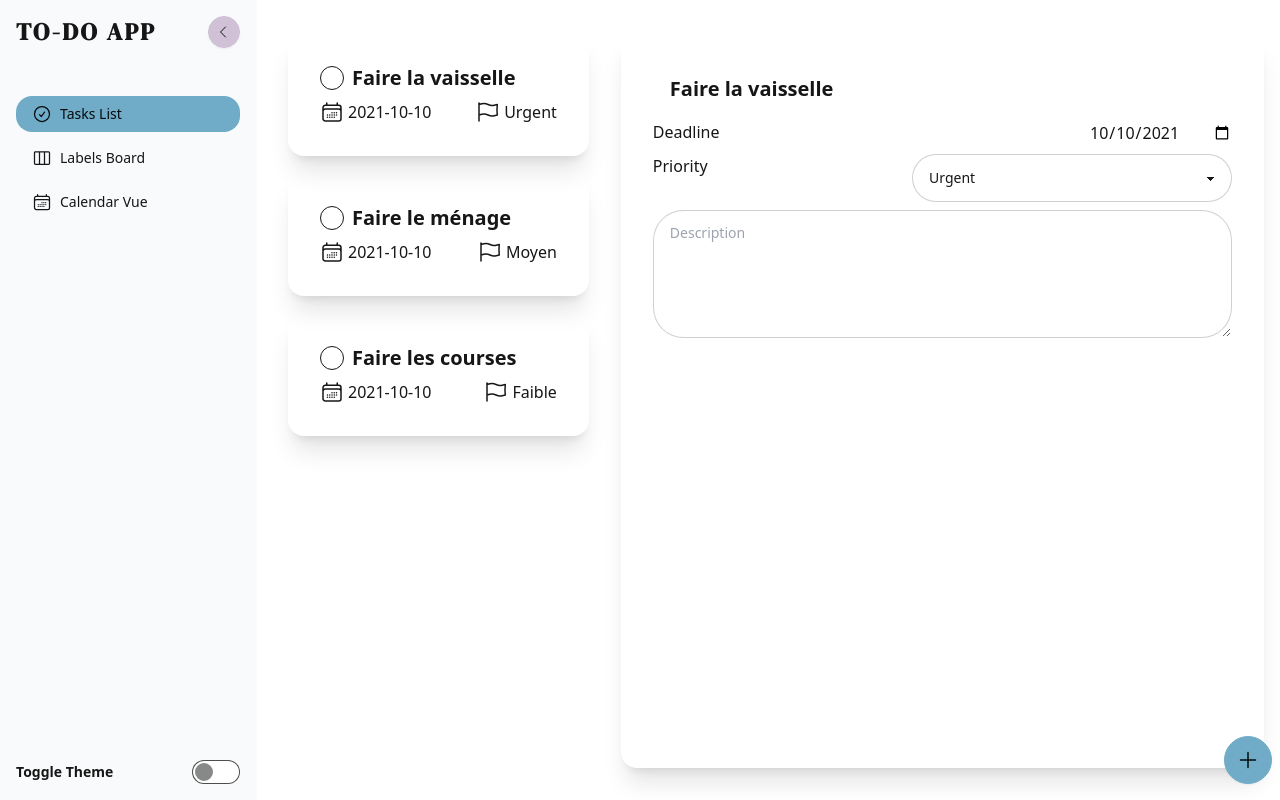
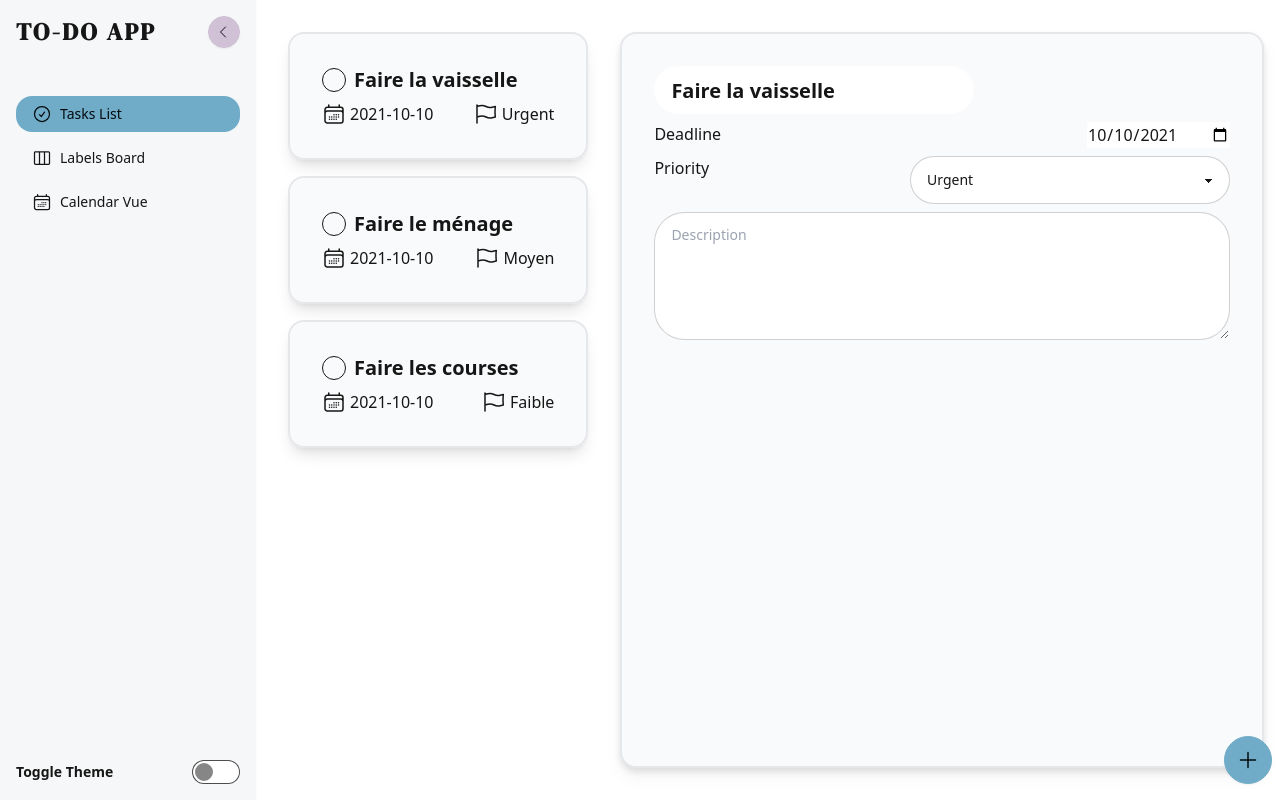
Before and after one commit to AurelieESEO/todo_react_project, a React (Vite) app in the folder todo_react_project/: page / in a window 1280 px wide. Built offline with nearby package versions, Linux system fonts and the light colour scheme; a web font is replaced by a local one.

Commit message:
Task type in model folder, refacto, and warning supressed
TODO: change of the task with TaskEdit.tsx

```diff
--- a/todo_react_project/src/components/Sidebar.tsx
+++ b/todo_react_project/src/components/Sidebar.tsx
@@ -24,7 +24,7 @@ const Sidebar: React.FC = () => {
 	return (
 		<aside className={`h-screen ${short ? 'w-20' : 'w-64'}`}>
 			<nav
-				className={`bg-base-200 h-full flex flex-col border-accent-content shadow-sm`}>
+				className={`bg-base-300/20 h-full flex flex-col border-accent-content shadow-sm`}>
 				<div className={`p-4 pb-2 flex ${short ? 'justify-center' : 'justify-between'} items-center`}>
 					{short ?
 						null :
--- a/todo_react_project/src/components/Task.tsx
+++ /dev/null
@@ -1,52 +0,0 @@
-import React from "react";
-
-type Props = {
-  id: number;
-  title: string;
-  deadline: string;
-  priority: string;
-};
-const Task: React.FC<Props> = (props: Props) => {
-  const [detailsVisible, setDetailsVisible] = React.useState(true);
-  const [title, setTitle] = React.useState(props.title);
-  const [deadline, setDeadline] = React.useState(props.deadline);
-  const prioritiesAvailable = ['Urgent', 'Moyen', 'Faible'];
-  const [priority, setPriority] = React.useState(props.priority);
-
-  return (
-      <div className=" flex flex-column card w-full shadow-xl gap-1 mb-4">
-        <div className="card-body">
-          <div className="flex flex-row flex-start items-center">
-            <button
-                className={`btn btn-xs btn-circle btn-outline mr-2`}>
-            </button>
-            <h2 className="card-title">{title}</h2>
-          </div>
-          <div className={"flex flex-column"}>
-            <div className={"w-full flex justify-between"}>
-              <div className={"flex gap-1"}>
-                <svg xmlns="http://www.w3.org/2000/svg" fill="none"
-                     viewBox="0 0 24 24" stroke-width="1.5" stroke="currentColor"
-                     className="w-6 h-6">
-                  <path stroke-linecap="round" stroke-linejoin="round"
-                        d="M6.75 3v2.25M17.25 3v2.25M3 18.75V7.5a2.25 2.25 0 012.25-2.25h13.5A2.25 2.25 0 0121 7.5v11.25m-18 0A2.25 2.25 0 005.25 21h13.5A2.25 2.25 0 0021 18.75m-18 0v-7.5A2.25 2.25 0 015.25 9h13.5A2.25 2.25 0 0121 11.25v7.5m-9-6h.008v.008H12v-.008zM12 15h.008v.008H12V15zm0 2.25h.008v.008H12v-.008zM9.75 15h.008v.008H9.75V15zm0 2.25h.008v.008H9.75v-.008zM7.5 15h.008v.008H7.5V15zm0 2.25h.008v.008H7.5v-.008zm6.75-4.5h.008v.008h-.008v-.008zm0 2.25h.008v.008h-.008V15zm0 2.25h.008v.008h-.008v-.008zm2.25-4.5h.008v.008H16.5v-.008zm0 2.25h.008v.008H16.5V15z"/>
-                </svg>
-                <p>{deadline}</p>
-              </div>
-              <div className={"flex gap-1"}>
-                <svg xmlns="http://www.w3.org/2000/svg" fill="none"
-                     viewBox="0 0 24 24" stroke-width="1.5" stroke="currentColor"
-                     className="w-6 h-6">
-                  <path stroke-linecap="round" stroke-linejoin="round"
-                        d="M3 3v1.5M3 21v-6m0 0l2.77-.693a9 9 0 016.208.682l.108.054a9 9 0 006.086.71l3.114-.732a48.524 48.524 0 01-.005-10.499l-3.11.732a9 9 0 01-6.085-.711l-.108-.054a9 9 0 00-6.208-.682L3 4.5M3 15V4.5"/>
-                </svg>
-                <p>{priority}</p>
-              </div>
-            </div>
-          </div>
-        </div>
-      </div>
-  );
-}
-
-export default Task;
--- a/todo_react_project/src/components/TaskEdit.tsx
+++ b/todo_react_project/src/components/TaskEdit.tsx
@@ -1,40 +1,52 @@
-import React from "react";
-import Task from "./Task.tsx";
+import React from 'react';
+import Task from '../model/Task.tsx';
 
-type Props = {
-  task: typeof Task;
+type TaskEditProps = {
+  task: Task | null;
 };
 
-const TaskEdit: React.FC<Props> = (props: Props) => {
-  const [task, setTask] = React.useState(props.task);
+const TaskEdit: React.FC<TaskEditProps> = ({ task }) => {
   const prioritiesAvailable = ['Urgent', 'Moyen', 'Faible'];
 
-
-
   return (
-  <div className={`h-full w-full card bg-base-100 shadow-xl gap-1`}>
+      <div className="h-full w-full card gap-1 bg-base-200 drop-shadow-lg border-2">
         <div className="card-body">
-      <input className={"input card-title w-full max-w-xs"} value={task.title}
-             type="text"/>
-      <div className={'flex flex-column'}>
+          <input
+              className="input card-title w-full max-w-xs"
+              value={task ? task.title : 'Task'}
+              name="title"
+              type="text"
+              // onChange={handleInputChange}
+          />
+          <div className="flex flex-column">
             <p>Deadline</p>
-        <input type="date" value={task.deadline} />
+            <input
+                type="date"
+                value={task ? task.deadline : new Date().toISOString().slice(0, 10)}
+                name="deadline"
+                // onChange={handleInputChange}
+            />
           </div>
-      <div className={'flex flex-column'}>
+          <div className="flex flex-column">
             <p>Priority</p>
-        <select className="select select-bordered w-full max-w-xs" value={task.priority}>
-          <option disabled selected>Priority</option>
+            <select
+                className="select select-bordered w-full max-w-xs"
+                value={task ? task.priority : 'Priority'}
+                // onChange={handleSelectChange}
+            >
+              <option disabled>Select Priority</option>
               {prioritiesAvailable.map((priority, index) => (
                   <option key={index}>{priority}</option>
               ))}
             </select>
           </div>
-      <textarea className={"textarea textarea-bordered w-full h-32"}
-                placeholder={"Description"}/>
-
+          <textarea
+              className="textarea textarea-bordered w-full h-32"
+              placeholder="Description"
+          />
         </div>
       </div>
-)
-}
+  );
+};
 
 export default TaskEdit;
--- /dev/null
+++ b/todo_react_project/src/components/TaskItem.tsx
@@ -0,0 +1,59 @@
+import React from "react";
+import Task from "../model/Task.tsx";
+const TaskItem: React.FC<Task & { onClick: () => void }> = (props) => {
+  const { title, deadline, priority, onClick } = props;
+
+  return (
+      <div className="flex flex-column card w-full shadow-lg gap-1 mb-4">
+        <div
+            className="bg-base-200 card-body rounded-box border-2 hover:bg-base-300/50 cursor-pointer"
+            onClick={onClick}
+        >
+          <div className="flex flex-row flex-start items-center">
+            <button className={`btn btn-xs btn-circle btn-outline mr-2`}></button>
+            <h2 className="card-title">{title}</h2>
+          </div>
+          <div className={"flex flex-column"}>
+            <div className={"w-full flex justify-between"}>
+              <div className={"flex gap-1"}>
+                <svg
+                    xmlns="http://www.w3.org/2000/svg"
+                    fill="none"
+                    viewBox="0 0 24 24"
+                    stroke-width="1.5"
+                    stroke="currentColor"
+                    className="w-6 h-6"
+                >
+                  <path
+                      stroke-linecap="round"
+                      stroke-linejoin="round"
+                      d="M6.75 3v2.25M17.25 3v2.25M3 18.75V7.5a2.25 2.25 0 012.25-2.25h13.5A2.25 2.25 0 0121 7.5v11.25m-18 0A2.25 2.25 0 005.25 21h13.5A2.25 2.25 0 0021 18.75m-18 0v-7.5A2.25 2.25 0 015.25 9h13.5A2.25 2.25 0 0121 11.25v7.5m-9-6h.008v.008H12v-.008zM12 15h.008v.008H12V15zm0 2.25h.008v.008H12v-.008zM9.75 15h.008v.008H9.75V15zm0 2.25h.008v.008H9.75v-.008zM7.5 15h.008v.008H7.5V15zm0 2.25h.008v.008H7.5v-.008zm6.75-4.5h.008v.008h-.008v-.008zm0 2.25h.008v.008h-.008V15zm0 2.25h.008v.008h-.008v-.008zm2.25-4.5h.008v.008H16.5v-.008zm0 2.25h.008v.008H16.5V15z"
+                  ></path>
+                </svg>
+                <p>{deadline}</p>
+              </div>
+              <div className={"flex gap-1"}>
+                <svg
+                    xmlns="http://www.w3.org/2000/svg"
+                    fill="none"
+                    viewBox="0 0 24 24"
+                    stroke-width="1.5"
+                    stroke="currentColor"
+                    className="w-6 h-6"
+                >
+                  <path
+                      stroke-linecap="round"
+                      stroke-linejoin="round"
+                      d="M3 3v1.5M3 21v-6m0 0l2.77-.693a9 9 0 016.208.682l.108.054a9 9 0 006.086.71l3.114-.732a48.524 48.524 0 01-.005-10.499l-3.11.732a9 9 0 01-6.085-.711l-.108-.054a9 9 0 00-6.208-.682L3 4.5M3 15V4.5"
+                  ></path>
+                </svg>
+                <p>{priority}</p>
+              </div>
+            </div>
+          </div>
+        </div>
+      </div>
+  );
+};
+
+export default TaskItem;
--- a/todo_react_project/src/components/TaskView.tsx
+++ b/todo_react_project/src/components/TaskView.tsx
@@ -1,62 +1,54 @@
 import React from "react";
-import Task from "./Task.tsx";
+import TaskItem from "./TaskItem.tsx";
 import TaskEdit from "./TaskEdit.tsx";
+import Task from "../model/Task.tsx";
 
 const TaskView: React.FC = () => {
-  const initialTasks = [
+  const initialTasks: Task[] = [
     { id: 1, title: "Faire la vaisselle", deadline: "2021-10-10", priority: "Urgent" },
     { id: 2, title: "Faire le ménage", deadline: "2021-10-10", priority: "Moyen" },
     { id: 3, title: "Faire les courses", deadline: "2021-10-10", priority: "Faible" },
   ];
 
-  const [tasks, setTasks] = React.useState<typeof Task[]>(initialTasks);
-  const [taskBeingEdited, setTaskBeingEdited] = React.useState<typeof Task | null>(
-      tasks[0]
-  );
+  const [tasks, setTasks] = React.useState<Task[]>(initialTasks);
+  const [taskBeingEdited, setTaskBeingEdited] = React.useState<Task | null>(initialTasks[0]);
 
   const addValue = () => {
-    const today = new Date();
-    const month = today.getMonth()+1;
-    const year = today.getFullYear();
-    const date = today. getDate();
-    const currentDate = year + "-" + month + "-" + date;
-    // Ajoutez une nouvelle tâche avec un titre par défaut
-    const newTask = { id: tasks.length + 1, title: "Task" , priority: "Moyen", deadline: currentDate};
+    const currentDate = new Date().toISOString().slice(0, 10);
+    const newTask: Task = { id: tasks.length + 1, title: "Task", priority: "Moyen", deadline: currentDate };
     setTasks([...tasks, newTask]);
   };
 
-  const handleTaskClick = (task: typeof Task) => {
+  const handleTaskClick = (task: Task) => {
     setTaskBeingEdited(task);
   };
 
   return (
       <div className="px-4 py-8 flex flex-row gap-4 justify-start w-full h-full">
-        {/*w-3/6 if sidebar short*/}
-        <div className="w-3/6 px-4 flex flex-col justify-normal overflow-y-scroll">
+        <div className="w-3/6 px-4 flex flex-col justify-normal overflow-y-auto">
           {tasks.map((task) => (
-              <Task
+              <TaskItem
+                  key={task.id}
                   id={task.id}
                   title={task.title}
                   deadline={task.deadline}
                   priority={task.priority}
+                  onClick={() => handleTaskClick(task)}
               />
           ))}
         </div>
+
         <TaskEdit task={taskBeingEdited}></TaskEdit>
 
         <div className="fixed bottom-4 right-2">
-          <button className="btn btn-neutral btn-circle flex flex-end"
-                  onClick={addValue}>
-            <svg xmlns="http://www.w3.org/2000/svg" fill="none"
-                 viewBox="0 0 24 24"
-                 stroke-width="1.5" stroke="currentColor" className="w-6 h-6">
-              <path stroke-linecap="round" stroke-linejoin="round"
-                    d="M12 4.5v15m7.5-7.5h-15"/>
+          <button className="btn btn-neutral btn-circle flex flex-end" onClick={addValue}>
+            <svg xmlns="http://www.w3.org/2000/svg" fill="none" viewBox="0 0 24 24" stroke-width="1.5" stroke="currentColor" className="w-6 h-6">
+              <path stroke-linecap="round" stroke-linejoin="round" d="M12 4.5v15m7.5-7.5h-15" />
             </svg>
           </button>
         </div>
       </div>
   );
-}
+};
 
 export default TaskView;
--- /dev/null
+++ b/todo_react_project/src/model/Task.tsx
@@ -0,0 +1,8 @@
+type Task = {
+  id: number;
+  title: string;
+  deadline: string;
+  priority: string;
+};
+
+export default Task;
```
Also changed, not shown: todo_react_project/src/App.css (+3 -42 lines), todo_react_project/src/index.css (+0 -18 lines), todo_react_project/tailwind.config.js (+0 -18 lines). Lines whose indentation alone changed are shown as unchanged.
